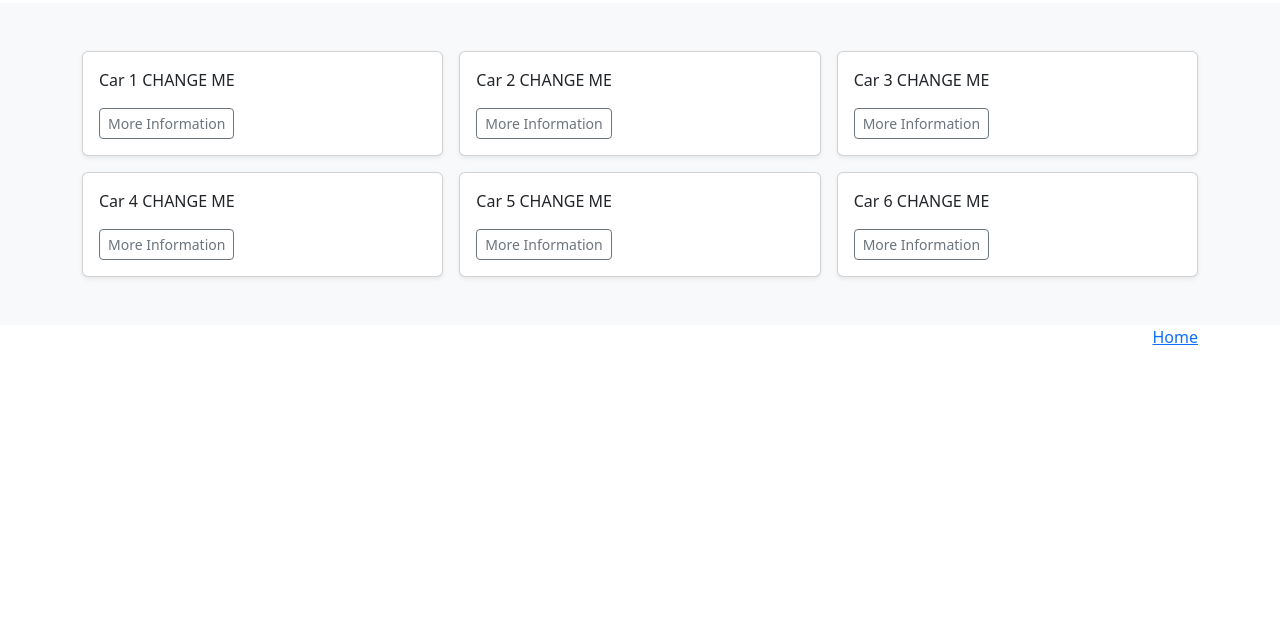
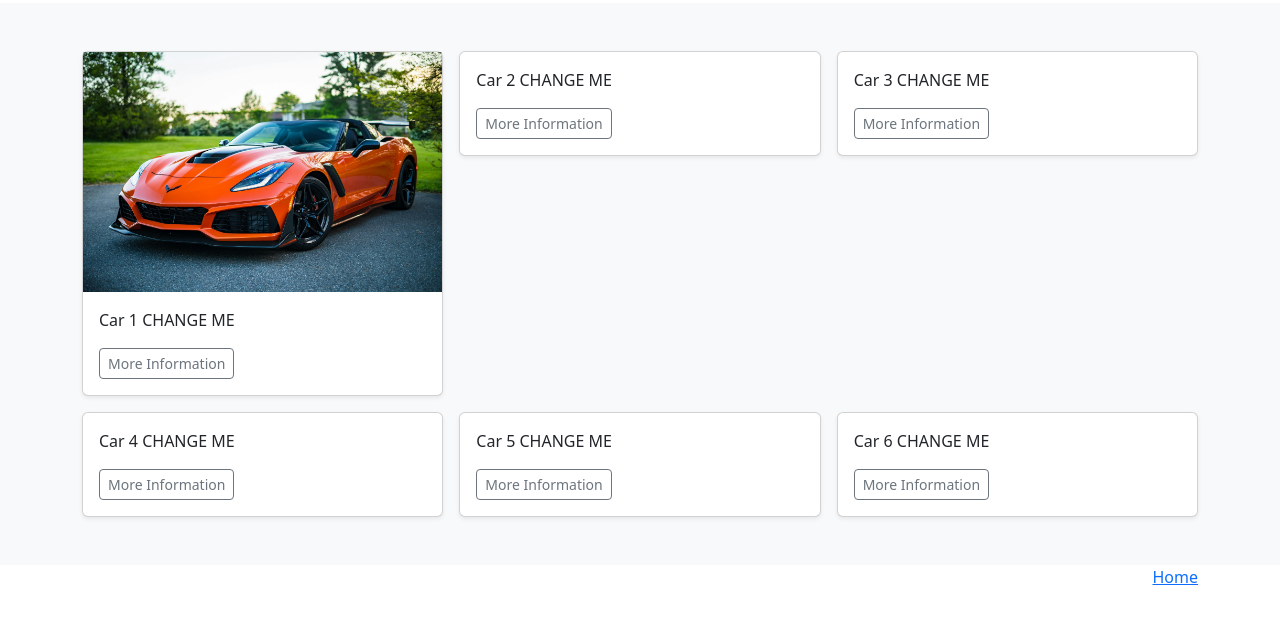
Before and after one commit to TheKingofHearts777/UWPLATT-Computer3870-Assignment01, a plain HTML site: page sports-cars.html in a window 1280 px wide. Shown: the part 53-674 px from the top of the page. Drawn offline with nearby package versions, Linux system fonts and the light colour scheme.

Commit message:
Add corvette image

```diff
--- a/sports-cars.html
+++ b/sports-cars.html
@@ -113,7 +113,7 @@
                 <div class="row row-cols-1 row-cols-sm-2 row-cols-md-3 g-3">
                     <div class="col">
                         <div class="card shadow-sm">
-                            <!-- <img src="assets/images/sport-cars/car" alt="car1" /> -->
+                            <img src="assets/images/cars/sports/pexels-garvin-st-villier-orange-corvette.jpg" alt="Orange Corvette"/>
                             <div class="card-body">
                                 <p class="card-text">
                                     Car 1 CHANGE ME
```
Also changed, not shown: assets/images/cars/sports/pexels-garvin-st-villier-orange-corvette.jpg (added).
